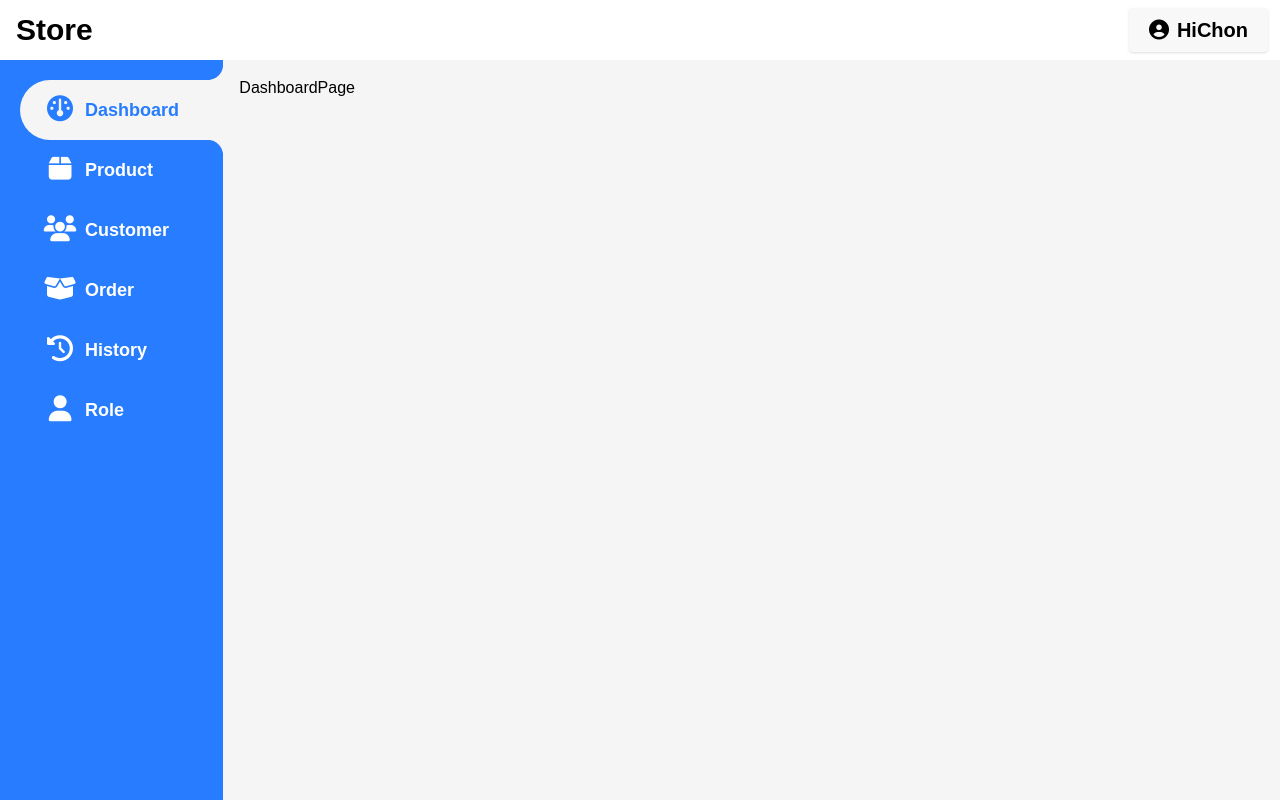
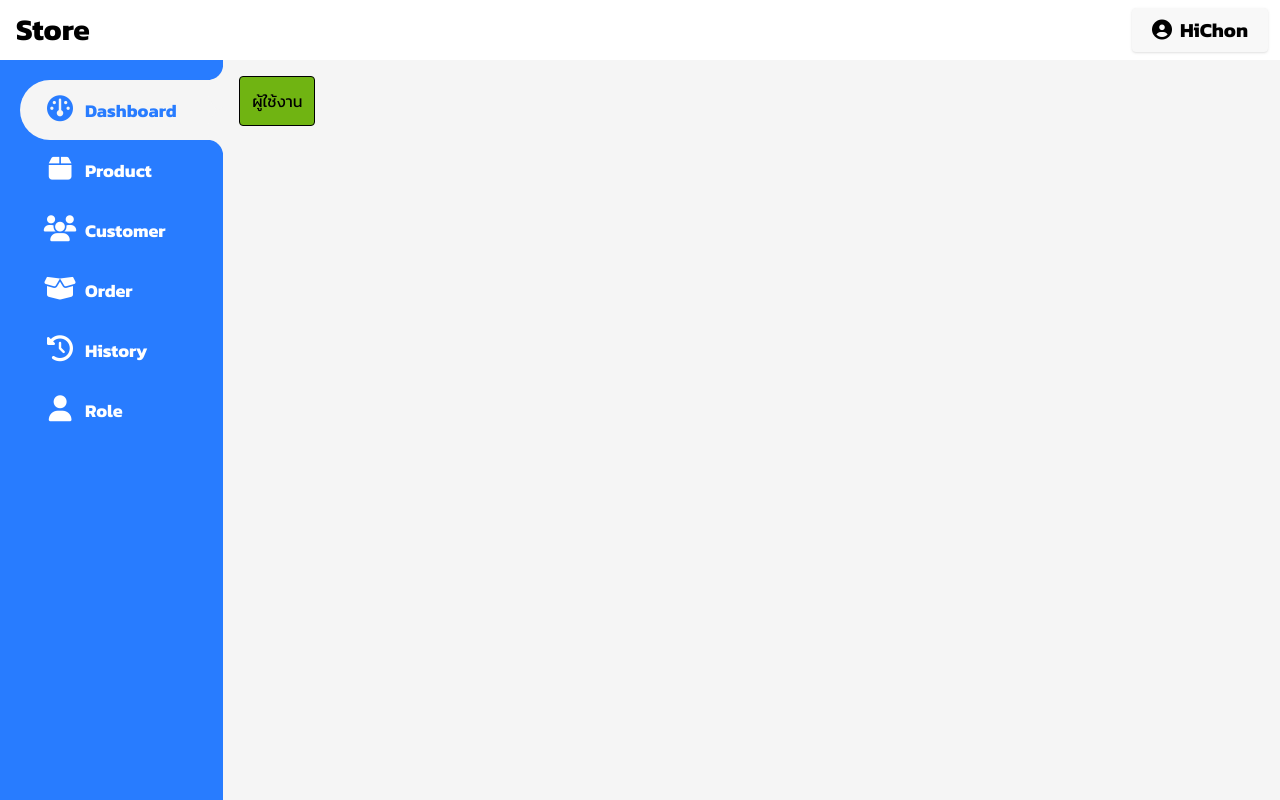
Before and after one commit to chon26909/Store-Portal, a React (Vite) app: page /dashboard in a window 1280 px wide. Built offline with nearby package versions, Linux system fonts and the light colour scheme.

Commit message:
update widget

```diff
--- /dev/null
+++ b/src/components/WidgetSummary.tsx
@@ -0,0 +1,11 @@
+import React from 'react';
+
+const WidgetSummary = () => {
+    return (
+        <div className='rounded shadow-grey border inline-block p-3 bg-green'>
+            <div>ผู้ใช้งาน</div>
+        </div>
+    );
+};
+
+export default WidgetSummary;
--- a/src/index.scss
+++ b/src/index.scss
@@ -1,6 +1,8 @@
 @tailwind base;
 @tailwind components;
 @tailwind utilities;
+
+@import url('https://fonts.googleapis.com/css2?family=Kanit:wght@100;300;400;500;600;700&display=swap');
 
 :root {
     --primary-color: #287cff;
--- a/src/pages/DashboardPage.tsx
+++ b/src/pages/DashboardPage.tsx
@@ -1,7 +1,12 @@
-import React from "react";
+import React from 'react';
+import WidgetSummary from '../components/WidgetSummary';
 
 const DashboardPage = () => {
-  return <div>DashboardPage</div>;
+    return (
+        <div>
+            <WidgetSummary />
+        </div>
+    );
 };
 
 export default DashboardPage;
```
